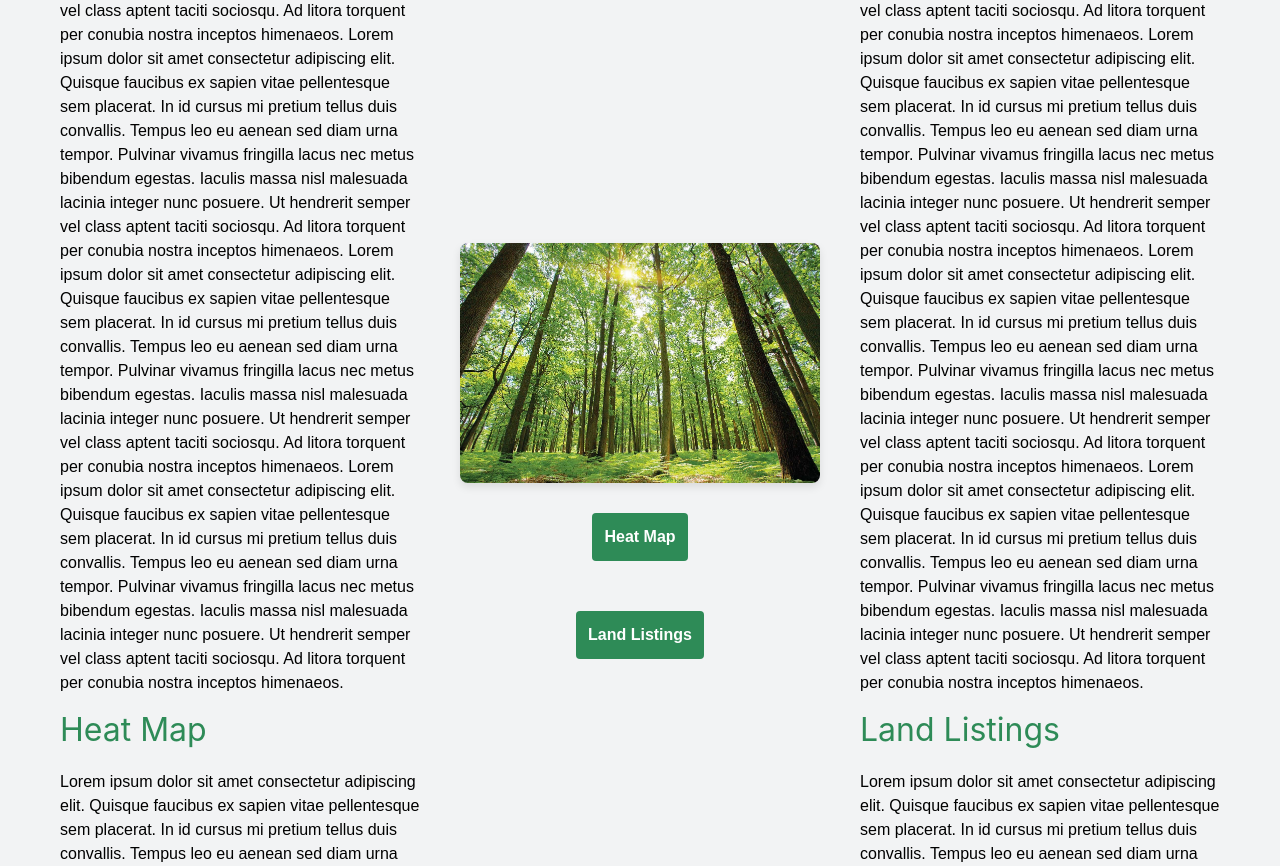
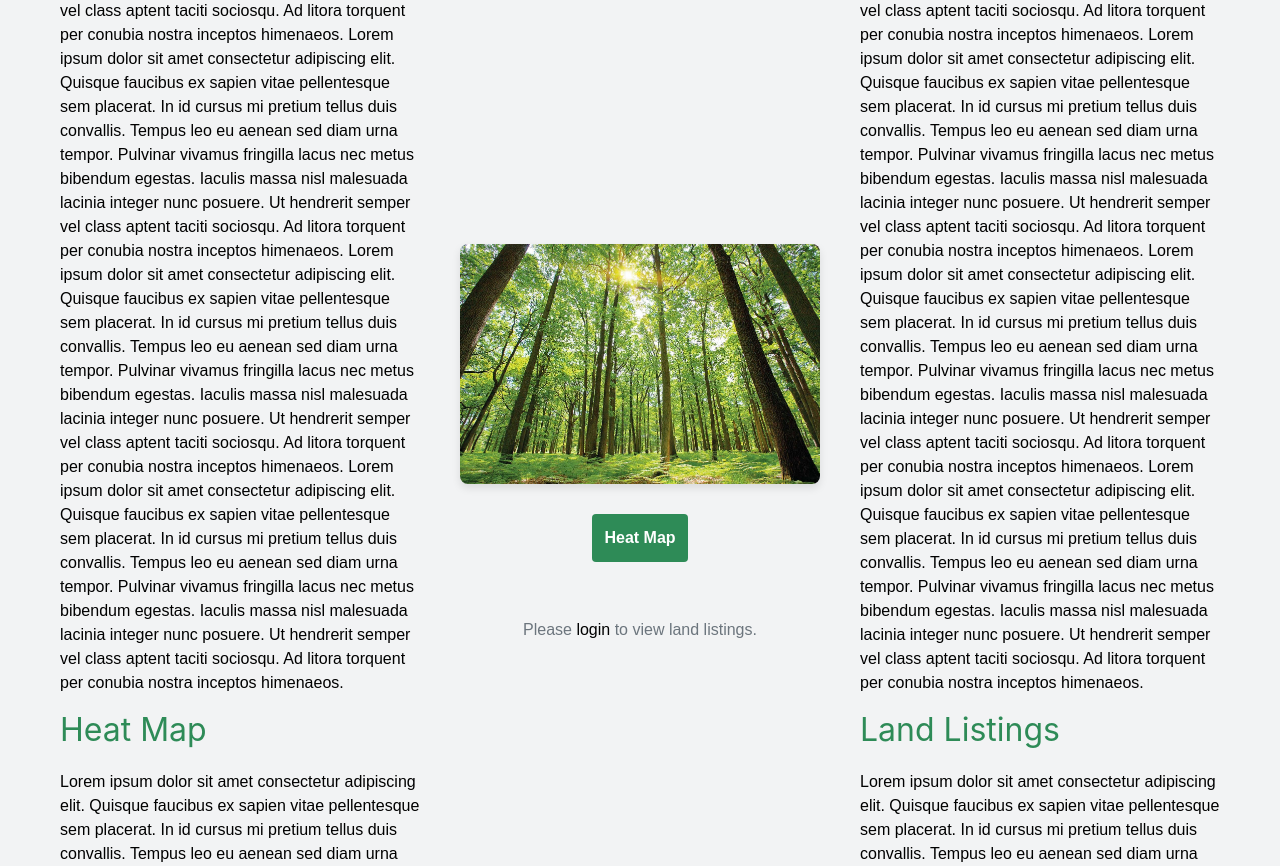
Before and after one commit to G2-Project-Team/G2_Project_Implementation, a PHP site: page / in a window 1280 px wide. Shown: the part 597-1463 px from the top of the page. Run offline with PHP 8.4, Linux system fonts and the light colour scheme.

Commit message:
Removed listings button for logged out users

```diff
--- a/index.php
+++ b/index.php
@@ -87,9 +87,17 @@
         <a href="heatmap.php" class="button">Heat Map</a>
         </div>
 
-        <div id="LI_image_LL">
-        <a href="listings.php" class="button">Land Listings</a>
+        <?php if (isset($_SESSION['id'])): ?>
+          <div id="LI_image_LL">
+          <a href="listings.php" class="button">Land Listings</a>
+         </div>
+
+        <?php else: ?>
+          <div class="mt-3">
+          <p class="text-muted">Please <a href="login.php">login</a> to view land listings.</p>
         </div>
+        <?php endif; ?>
+
       </div>
 
     </div>
```
